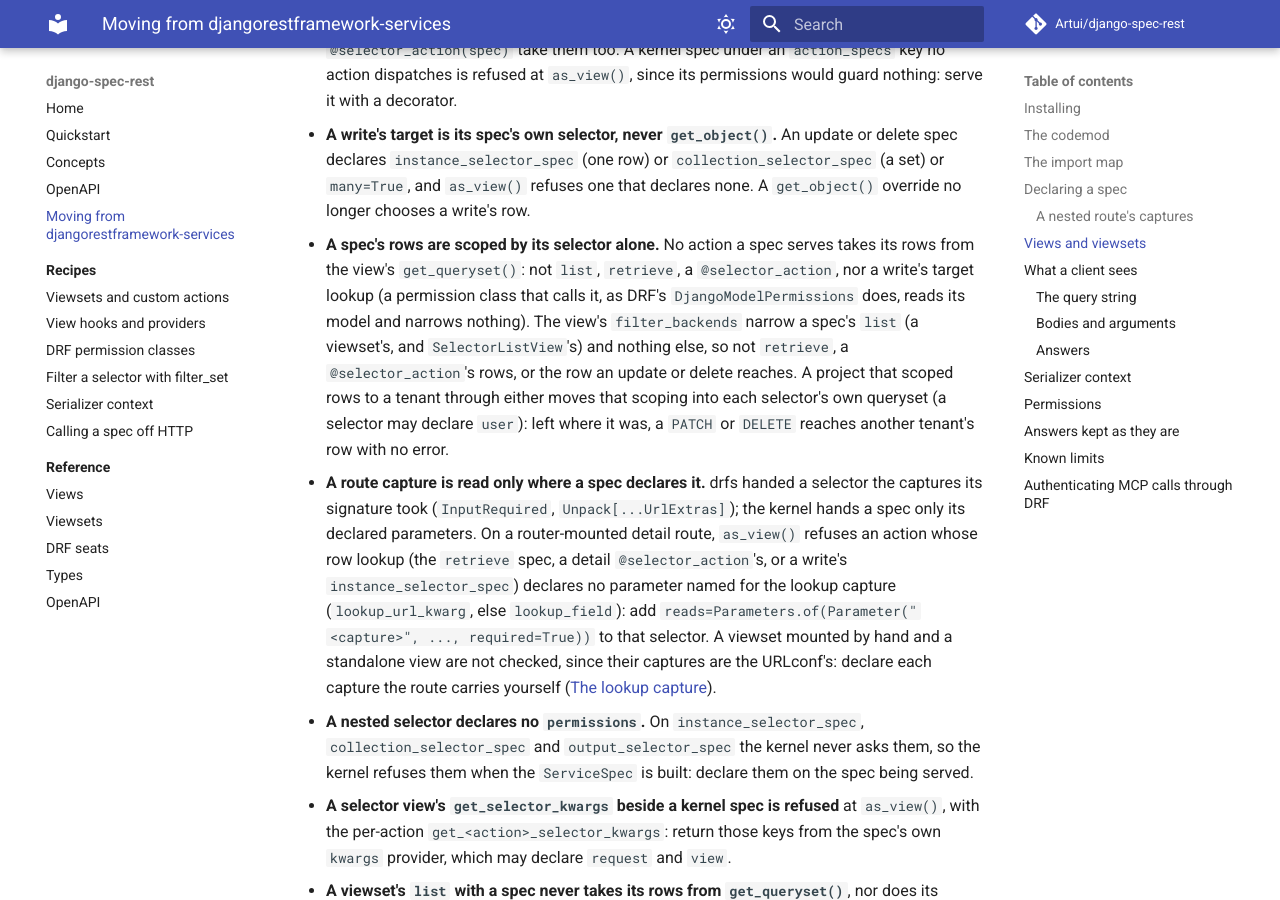
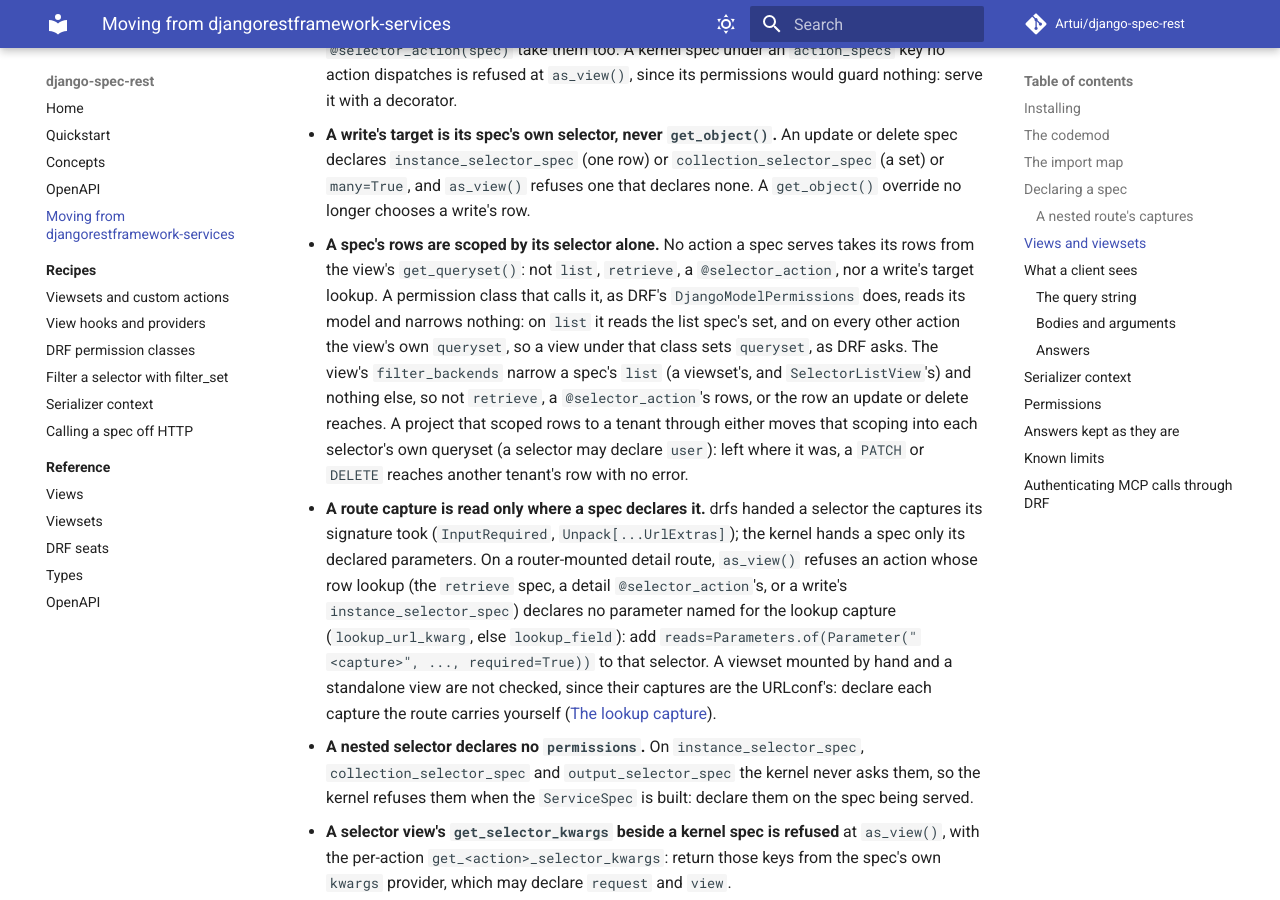
Before and after one commit to Artui/django-spec-rest, an MkDocs documentation site: the page built from docs/moving-from-drfs.md, in a window 1280 px wide and 900 px high, scrolled down 5354 px. Built offline with MkDocs 1.6.1 and Material for MkDocs 9.7.7, drawn with Linux system fonts in a browser that asks for light colours; comment, search, counter and statistics services are not loaded.

Commit message:
Changelog and docs: get_queryset() off list is DRF's own
Co-Authored-By: Claude Opus 5.5 <noreply@anthropic.com>

```diff
--- a/docs/moving-from-drfs.md
+++ b/docs/moving-from-drfs.md
@@ -200,9 +200,11 @@ over:
   row.
 - **A spec's rows are scoped by its selector alone.** No action a spec serves
   takes its rows from the view's `get_queryset()`: not `list`, `retrieve`, a
-  `@selector_action`, nor a write's target lookup (a permission class that
+  `@selector_action`, nor a write's target lookup. A permission class that
   calls it, as DRF's `DjangoModelPermissions` does, reads its model and
-  narrows nothing). The view's `filter_backends`
+  narrows nothing: on `list` it reads the list spec's set, and on every other
+  action the view's own `queryset`, so a view under that class sets
+  `queryset`, as DRF asks. The view's `filter_backends`
   narrow a spec's `list` (a viewset's, and `SelectorListView`'s) and nothing
   else, so not `retrieve`, a `@selector_action`'s rows, or the row an update or
   delete reaches. A project that scoped rows to a tenant through either moves
```
Also changed, not shown: CHANGELOG.md (+25 -0 lines), docs/recipes/service-action.md (+5 -0 lines).
